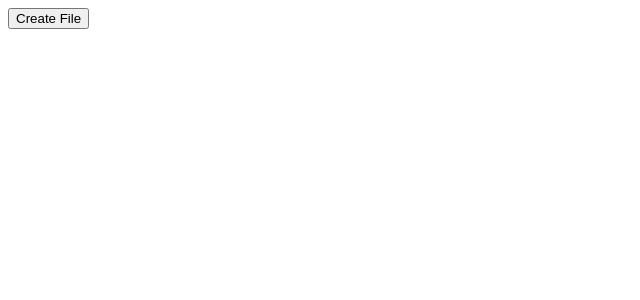
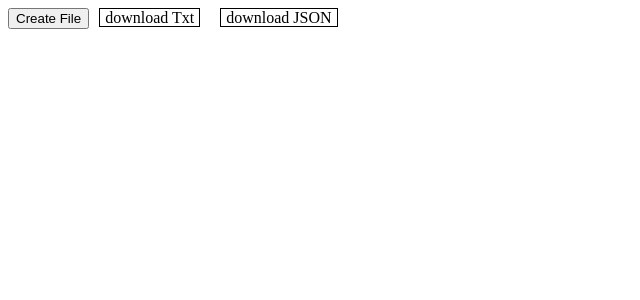
Before and after one commit to vkgarya/rajak, an Angular app: page / in a window 1280 px wide. Shown: the top 300 px of the page, without its empty margins (0-640 px from the left). Built offline with nearby package versions, Linux system fonts and the light colour scheme.

Commit message:
text file and json file generated

```diff
--- a/package.json
+++ b/package.json
@@ -21,7 +21,7 @@
     "@angular/platform-browser-dynamic": "^6.0.3",
     "@angular/router": "^6.0.3",
     "core-js": "^2.5.4",
-    "file-saver": "^2.0.5",
+    "file-saver": "1.3.8",
     "rxjs": "6.0.0",
     "zone.js": "^0.8.26"
   },
--- a/src/app/app.component.css
+++ b/src/app/app.component.css
@@ -0,0 +1,9 @@
+p {
+    font-family: Lato;
+  }
+
+  a {
+    border : 1px solid black;
+    margin: 0 10px;
+    padding:  0 5px;
+  }
--- a/src/app/app.component.html
+++ b/src/app/app.component.html
@@ -1 +1,3 @@
 <button (click)="createFile()">Create File</button>
+<a (click)="dynamicDownloadTxt()" >download Txt</a>
+<a (click)="dynamicDownloadJson()" >download JSON</a>
--- a/src/app/app.component.ts
+++ b/src/app/app.component.ts
@@ -1,5 +1,6 @@
 import { Component, OnInit } from '@angular/core';
 import { saveAs } from 'file-saver';
+import { Observable, of } from "rxjs";
 
 @Component({
   selector: 'app-root',
@@ -15,6 +16,7 @@ export class AppComponent implements OnInit {
     location: 'pune'
   }
   fileName = '';
+
   ngOnInit() {
     if (this.dataObject.ename === 'rajak') {
       this.fileName = 'test-template.log';
@@ -24,16 +26,67 @@ export class AppComponent implements OnInit {
     }
   }
 
-  createFile(){
-    // var FileSaver = require('file-saver');
-    // var blob = new Blob(["Hello, world!"], {type: "text/plain;charset=utf-8"});
-    // FileSaver.saveAs(blob, "hello world.txt");
+  createFile() {
+    saveAs(this.dataObject, this.fileName);
+  }
 
-    let fileData = [];
-    fileData.push(JSON.stringify(this.dataObject));
+  fakeValidateUserData() {
+    return of(this.dataObject);
+  }
 
-    var FileSaver = require('file-saver');
-    var blob = new Blob(fileData, {type: "text/plain;charset=utf-8"});
-    FileSaver.saveAs(blob, this.fileName);
+  private setting = {
+    element: {
+      dynamicDownload: null as HTMLElement
+    }
   }
+
+  dynamicDownloadTxt() {
+    this.fakeValidateUserData().subscribe((res) => {
+      this.dyanmicDownloadByHtmlTag({
+        fileName: this.fileName,
+        text: JSON.stringify(res)
+      });
+    });
+
+  }
+
+  dynamicDownloadJson() {
+    this.fakeValidateUserData().subscribe((res) => {
+      this.dyanmicDownloadByHtmlTag({
+        fileName: this.fileName,
+        text: JSON.stringify(res)
+      });
+    });
+  }
+
+  private dyanmicDownloadByHtmlTag(arg: {
+    fileName: string,
+    text: string
+  }) {
+    if (!this.setting.element.dynamicDownload) {
+      this.setting.element.dynamicDownload = document.createElement('a');
+    }
+    const element = this.setting.element.dynamicDownload;
+    const fileType = arg.fileName.indexOf('.json') > -1 ? 'text/json' : 'text/plain';
+    element.setAttribute('href', `data:${fileType};charset=utf-8,${encodeURIComponent(arg.text)}`);
+    element.setAttribute('download', arg.fileName);
+
+    var event = new MouseEvent("click");
+    element.dispatchEvent(event);
+  }
+
+  // reference : https://stackoverflow.com/a/51806624/7291379
+  // author : UnluckyAj
+  //  private dyanmicDownloadByBlob(arg: {
+  //   fileName: string,
+  //   text: string
+  // }) {
+  //     const fileType = arg.fileName.indexOf('.json') > -1 ? 'application/json' : 'text/plain';
+  //   var blob = new Blob([arg.text], { type: fileType });
+  //   var url = window.URL.createObjectURL(blob);
+  //   var pwa = window.open(url);
+  //   if (!pwa || pwa.closed || typeof pwa.closed == 'undefined') {
+  //       alert('Please disable your Pop-up blocker and try again.');
+  //   }
+  // }
 }
```
Also changed, not shown: 1 other file (tests, documents, lock files or other folders).
